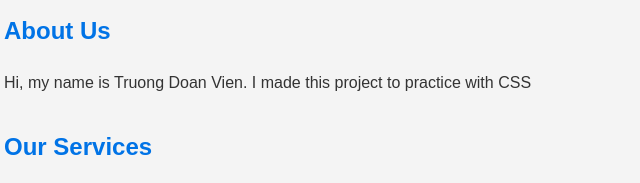
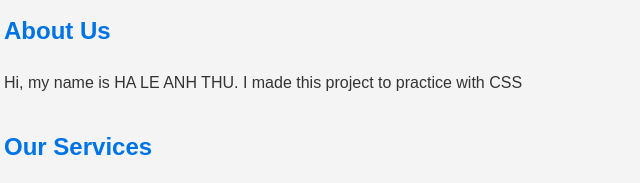
Before and after one commit to TDVien05/wed201c_css, a plain HTML site: page index.html in a window 1280 px wide. Shown: the part 181-364 px from the top of the page, 28-668 px from the left. Drawn offline with Linux system fonts and the light colour scheme.

Commit message:
Giup Thu ngu lam bai

```diff
--- a/index.html
+++ b/index.html
@@ -21,7 +21,7 @@
     <main>
         <section>
             <h2>About Us</h2>
-            <p>Hi, my name is Truong Doan Vien. I made this project to practice with CSS</p>
+            <p>Hi, my name is HA LE ANH THU. I made this project to practice with CSS</p>
         </section>
         <section>
             <h2>Our Services</h2>
```
